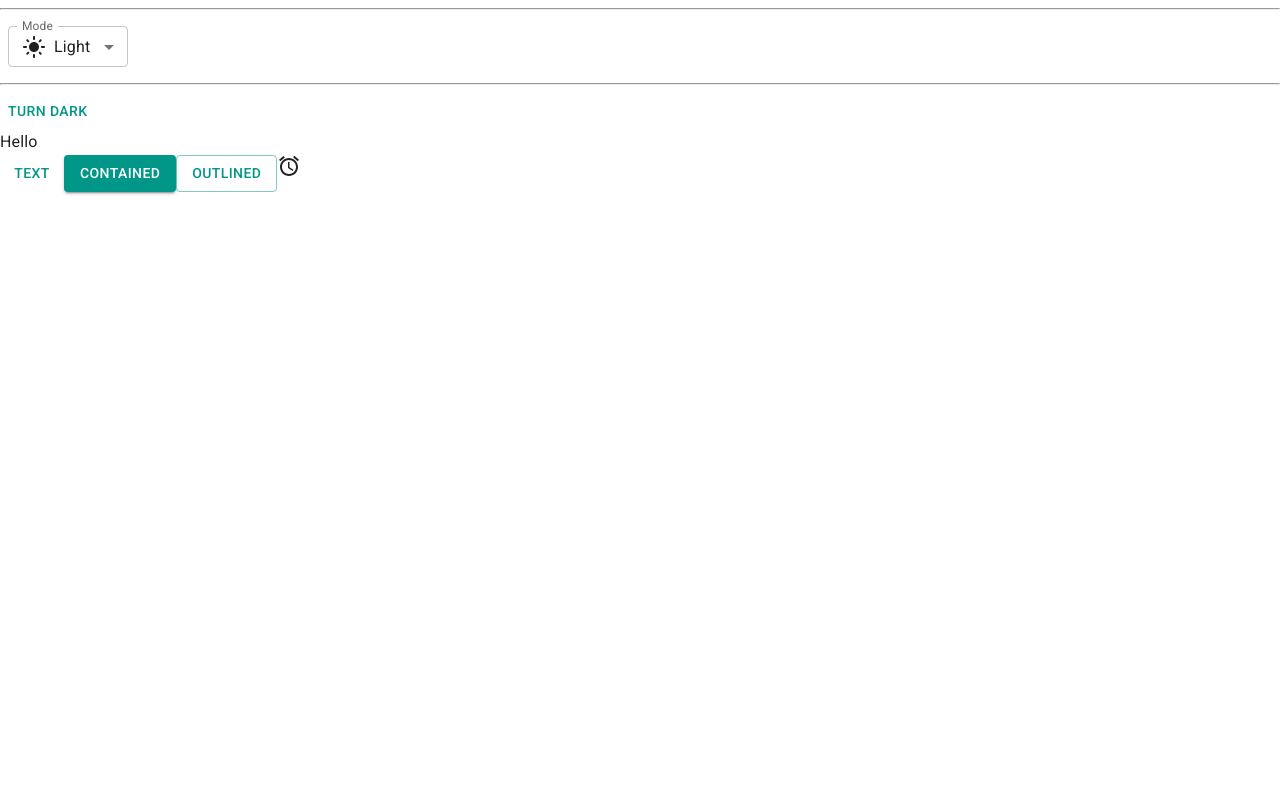
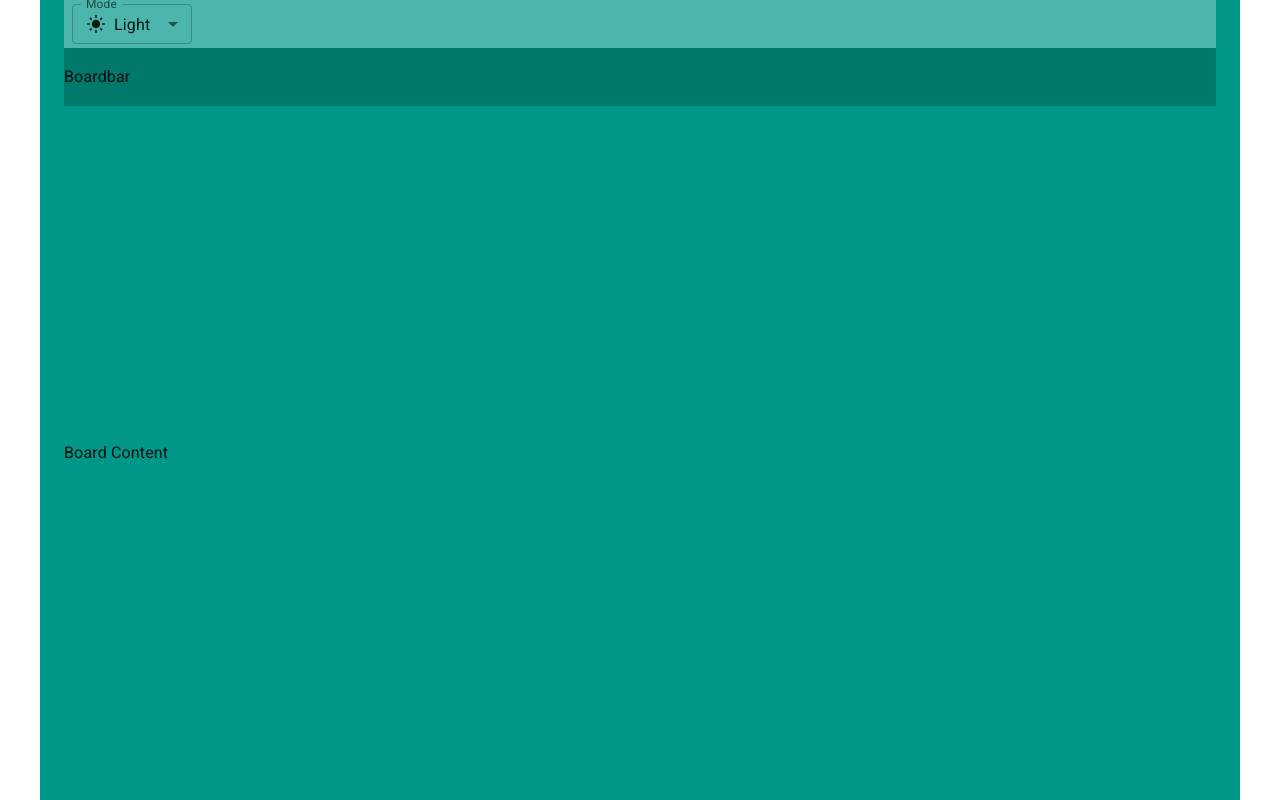
Before and after one commit to nhphuc414/trello-app, a React (Vite) app in the folder client/: page / in a window 1280 px wide. Built offline with nearby package versions, Linux system fonts and the light colour scheme.

Commit message:
finish basic layout

```diff
--- a/client/index.html
+++ b/client/index.html
@@ -11,7 +11,7 @@
     />
 
     <meta name="viewport" content="width=device-width, initial-scale=1.0" />
-    <title>Vite + React</title>
+    <title>Trello NHP</title>
   </head>
   <body>
     <div id="root"></div>
--- a/client/src/App.jsx
+++ b/client/src/App.jsx
@@ -1,21 +1,14 @@
-import Button from '@mui/material/Button'
-import AccessAlarmsIcon from '@mui/icons-material/AccessAlarms'
 import { useColorScheme } from '@mui/material/styles'
-import {
-  FormControl,
-  InputLabel,
-  MenuItem,
-  Select,
-  useMediaQuery
-} from '@mui/material'
+import { FormControl, InputLabel, MenuItem, Select } from '@mui/material'
 import LightModeIcon from '@mui/icons-material/LightMode'
-
+import theme from './theme'
 import DarkModeOutlinedIcon from '@mui/icons-material/DarkModeOutlined'
 import SettingsBrightnessIcon from '@mui/icons-material/SettingsBrightness'
-import { Box } from '@mui/system'
+import Box from '@mui/material/Box'
+import Container from '@mui/material/Container'
 function App() {
-  const { mode, setMode } = useColorScheme()
   const ModeSelect = () => {
+    const { mode, setMode } = useColorScheme()
     const handleChange = (event) => {
       setMode(event.target.value)
     }
@@ -32,47 +25,61 @@ function App() {
         >
           <MenuItem value='light'>
             <div style={{ display: 'flex', alignItems: 'center', gap: '8px' }}>
-              <LightModeIcon /> Light
+              <LightModeIcon fontSize='small' /> Light
             </div>
           </MenuItem>
           <MenuItem value='dark'>
             <Box sx={{ display: 'flex', alignItems: 'center', gap: 1 }}>
-              <DarkModeOutlinedIcon /> Dark
+              <DarkModeOutlinedIcon fontSize='small' /> Dark
             </Box>
           </MenuItem>
           <MenuItem value='system'>
             <Box sx={{ display: 'flex', alignItems: 'center', gap: 1 }}>
-              <SettingsBrightnessIcon /> System
+              <SettingsBrightnessIcon fontSize='small' /> System
             </Box>
           </MenuItem>
         </Select>
       </FormControl>
     )
   }
-  function ModeToggle() {
-    const { mode, setMode } = useColorScheme()
-    return (
-      <Button
-        onClick={() => {
-          setMode(mode === 'light' ? 'dark' : 'light')
+  return (
+    <Container sx={{ height: '100vh', backgroundColor: 'primary.main' }}>
+      <Box
+        sx={{
+          backgroundColor: 'primary.light',
+          width: '100%',
+          height: (theme) => theme.trello.appBarHeight,
+          display: 'flex',
+          alignItems: 'center'
         }}
       >
-        {mode === 'light' ? 'Turn dark' : 'Turn light'}
-      </Button>
-    )
-  }
-  return (
-    <>
-      <hr />
-      <ModeSelect />
-      <hr />
-      <ModeToggle />
-      <div>Hello</div>
-      <Button variant='text'>Text</Button>
-      <Button variant='contained'>Contained</Button>
-      <Button variant='outlined'>Outlined</Button>
-      <AccessAlarmsIcon />
-    </>
+        <ModeSelect />
+      </Box>
+      <Box
+        sx={{
+          backgroundColor: 'primary.dark',
+          width: '100%',
+          height: (theme) => theme.trello.boardBarHeight,
+          display: 'flex',
+          alignItems: 'center'
+        }}
+      >
+        Boardbar
+      </Box>
+      <Box
+        sx={{
+          backgroundColor: 'primary.main',
+          width: '100%',
+          height: (theme) =>
+            `calc(100vh - ${theme.trello.appBarHeight} - ${theme.trello.boardBarHeight})`,
+          display: 'flex',
+          alignItems: 'center'
+        }}
+        s
+      >
+        Board Content
+      </Box>
+    </Container>
   )
 }
 
--- a/client/src/theme.js
+++ b/client/src/theme.js
@@ -1,6 +1,10 @@
 import { cyan, deepOrange, orange, teal } from '@mui/material/colors'
 import { experimental_extendTheme as extendTheme } from '@mui/material/styles'
 const theme = extendTheme({
+  trello: {
+    appBarHeight: '48px',
+    boardBarHeight: '58px'
+  },
   colorSchemes: {
     light: {
       palette: {
```
